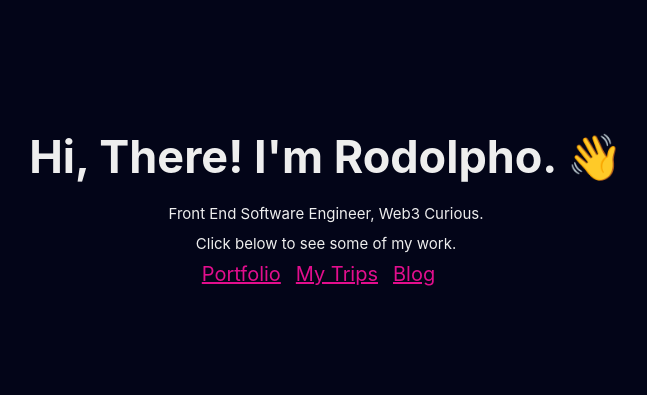
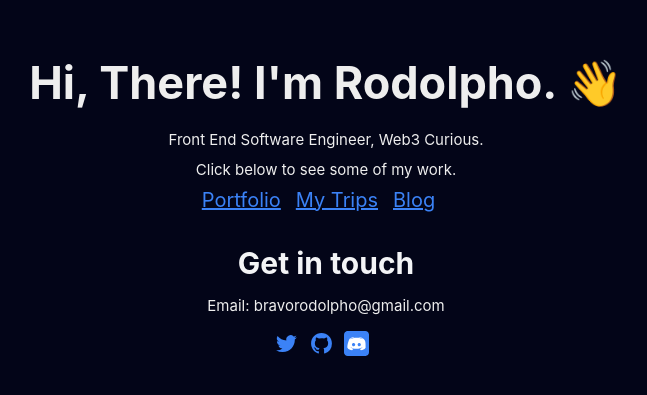
Before and after one commit to rodolphoasb/personal-blog, a Next.js app: page / in a window 1280 px wide. Shown: the part 191-586 px from the top of the page, without its empty margins (314-961 px from the left). Built offline with nearby package versions, Linux system fonts and the light colour scheme.

Commit message:
Add Contact information

```diff
--- /dev/null
+++ b/src/components/GetInTouch/index.tsx
@@ -0,0 +1,63 @@
+import * as S from './styles'
+
+export default function GetInTouch() {
+  return (
+    <S.Container>
+      <h2>Get in touch</h2>
+      <p>Email: bravorodolpho@gmail.com</p>
+      <div>
+        <a href="https://twitter.com/rodolphobravo">
+          <span>Twitter</span>
+          <svg
+            className=""
+            fill="currentColor"
+            viewBox="0 0 24 24"
+            aria-hidden="true"
+          >
+            <path d="M8.29 20.251c7.547 0 11.675-6.253 11.675-11.675 0-.178 0-.355-.012-.53A8.348 8.348 0 0022 5.92a8.19 8.19 0 01-2.357.646 4.118 4.118 0 001.804-2.27 8.224 8.224 0 01-2.605.996 4.107 4.107 0 00-6.993 3.743 11.65 11.65 0 01-8.457-4.287 4.106 4.106 0 001.27 5.477A4.072 4.072 0 012.8 9.713v.052a4.105 4.105 0 003.292 4.022 4.095 4.095 0 01-1.853.07 4.108 4.108 0 003.834 2.85A8.233 8.233 0 012 18.407a11.616 11.616 0 006.29 1.84" />
+          </svg>
+        </a>
+
+        <a href="https://github.com/rodolphoasb">
+          <span>GitHub</span>
+          <svg
+            className=""
+            fill="currentColor"
+            viewBox="0 0 24 24"
+            aria-hidden="true"
+          >
+            <path
+              fillRule="evenodd"
+              d="M12 2C6.477 2 2 6.484 2 12.017c0 4.425 2.865 8.18 6.839 9.504.5.092.682-.217.682-.483 0-.237-.008-.868-.013-1.703-2.782.605-3.369-1.343-3.369-1.343-.454-1.158-1.11-1.466-1.11-1.466-.908-.62.069-.608.069-.608 1.003.07 1.531 1.032 1.531 1.032.892 1.53 2.341 1.088 2.91.832.092-.647.35-1.088.636-1.338-2.22-.253-4.555-1.113-4.555-4.951 0-1.093.39-1.988 1.029-2.688-.103-.253-.446-1.272.098-2.65 0 0 .84-.27 2.75 1.026A9.564 9.564 0 0112 6.844c.85.004 1.705.115 2.504.337 1.909-1.296 2.747-1.027 2.747-1.027.546 1.379.202 2.398.1 2.651.64.7 1.028 1.595 1.028 2.688 0 3.848-2.339 4.695-4.566 4.943.359.309.678.92.678 1.855 0 1.338-.012 2.419-.012 2.747 0 .268.18.58.688.482A10.019 10.019 0 0022 12.017C22 6.484 17.522 2 12 2z"
+              clipRule="evenodd"
+            />
+          </svg>
+        </a>
+
+        <a href="https://discordapp.com/users/664944759999168533">
+          <span>Discord</span>
+          <svg
+            xmlns="http://www.w3.org/2000/svg"
+            width="25"
+            height="25"
+            version="1"
+            viewBox="0 0 75 75"
+          >
+            <path
+              fill="#3B82F6"
+              d="M11.25 0h52.5a11.213 11.213 0 017.953 3.297c.524.52.992 1.09 1.402 1.703a11.334 11.334 0 011.68 4.055c.145.726.215 1.457.215 2.195v52.5a11.213 11.213 0 01-3.297 7.953c-.52.524-1.09.992-1.703 1.402a11.334 11.334 0 01-4.055 1.68c-.726.145-1.457.215-2.195.215h-52.5a11.213 11.213 0 01-7.953-3.297c-.524-.52-.992-1.09-1.402-1.703a11.334 11.334 0 01-1.68-4.055A11.213 11.213 0 010 63.75v-52.5a11.213 11.213 0 013.297-7.953c.52-.524 1.09-.992 1.703-1.402A11.334 11.334 0 019.055.215 11.213 11.213 0 0111.25 0zm0 0"
+            ></path>
+            <path
+              fill="#FFF"
+              d="M50.684 57.422l-3.079-3.664c6.008-1.61 8.352-5.711 8.352-5.711-7.617 7.176-28.418 7.469-36.477 0 0 0 2.051 3.808 8.204 5.71l-3.368 3.665C14.063 57.273 10.11 50.39 10.11 50.39c0-15.235 6.739-27.395 6.739-27.395 6.882-4.832 13.18-4.832 13.18-4.832l.44.586c-8.495 2.344-12.16 6.152-12.16 6.152 9.962-6.738 30.47-6.152 38.528 0 .144-.148-4.836-4.101-12.598-6.152l.73-.586s6.302 0 13.184 4.832c6.887 4.836 6.739 12.16 6.739 27.395 0 0-3.954 6.882-14.207 7.03zm0 0"
+            ></path>
+            <path
+              fill="#3B82F6"
+              d="M33.543 40.867c0 .34-.027.672-.09 1.004a5.38 5.38 0 01-.723 1.848c-.175.277-.378.539-.601.777a4.78 4.78 0 01-2.477 1.402 4.479 4.479 0 01-.941.098c-.316 0-.633-.031-.941-.098a4.666 4.666 0 01-1.747-.765 5.039 5.039 0 01-1.332-1.414 5.38 5.38 0 01-.445-4.813 5.38 5.38 0 01.445-.886 5.039 5.039 0 011.332-1.415 4.78 4.78 0 011.747-.765c.308-.067.625-.098.94-.098.317 0 .634.031.942.098a4.753 4.753 0 012.477 1.402c.223.238.426.5.601.778a5.38 5.38 0 01.723 1.847c.063.332.09.664.09 1zm0 0M50.535 40.867c0 .34-.027.672-.09 1.004a5.38 5.38 0 01-.723 1.848c-.175.277-.378.539-.6.777a4.78 4.78 0 01-2.477 1.402 4.479 4.479 0 01-.942.098c-.316 0-.633-.031-.941-.098a4.666 4.666 0 01-1.746-.765 5.039 5.039 0 01-1.332-1.414 5.38 5.38 0 01-.446-4.813 5.38 5.38 0 01.446-.886 5.039 5.039 0 011.332-1.415 4.78 4.78 0 011.746-.765c.308-.067.625-.098.941-.098.317 0 .633.031.942.098a4.753 4.753 0 012.476 1.402c.223.238.426.5.602.778a5.38 5.38 0 01.722 1.847c.063.332.09.664.09 1zm0 0"
+            ></path>
+          </svg>
+        </a>
+      </div>
+    </S.Container>
+  )
+}
--- /dev/null
+++ b/src/components/GetInTouch/styles.ts
@@ -0,0 +1,34 @@
+import styled from 'styled-components'
+
+export const Container = styled.div`
+  margin-top: 3rem;
+
+  h2 {
+    font-size: 3rem;
+    color: #f3f4f6;
+  }
+
+  p {
+    font-size: var(--small);
+    line-height: var(--medium);
+    margin: 1rem 0rem;
+  }
+
+  a {
+    margin-right: 1rem;
+    span {
+      position: absolute;
+      width: 1px;
+      height: 1px;
+      padding: 0;
+      margin: -1px;
+      overflow: hidden;
+      clip: rect(0, 0, 0, 0);
+      white-space: nowrap;
+      border-width: 0;
+    }
+    svg {
+      width: 25px;
+    }
+  }
+`
--- a/src/components/LinkWrapper/styles.ts
+++ b/src/components/LinkWrapper/styles.ts
@@ -5,7 +5,7 @@ export const Wrapper = styled.div`
   z-index: 1100; //bigger than leaflet
   top: var(--medium);
   right: var(--medium);
-  color: var(--white);
+  color: #d1d5db;
   cursor: pointer;
 
   svg {
@@ -14,7 +14,7 @@ export const Wrapper = styled.div`
 
   &:hover {
     svg {
-      color: var(--highlight);
+      color: #3b82f6;
     }
   }
 `
--- /dev/null
+++ b/src/pages/articles/[slug].js
@@ -0,0 +1,3 @@
+export default function index() {
+  return <h1>Index</h1>
+}
--- a/src/pages/index.tsx
+++ b/src/pages/index.tsx
@@ -1,6 +1,7 @@
 import * as S from 'styles/home'
 import Link from 'next/link'
 import { NextSeo } from 'next-seo'
+import GetInTouch from '../components/GetInTouch'
 
 const Home = () => (
   <>
@@ -19,16 +20,17 @@ const Home = () => (
         </p>
         <ul>
           <li>
-            <Link href="/about">Portfolio</Link>
+            <Link href="/portfolio">Portfolio</Link>
           </li>
           <li>
             <Link href="/my-trips">My Trips</Link>
           </li>
           <li>
-            <Link href="/blog">Blog</Link>
+            <Link href="/articles">Blog</Link>
           </li>
         </ul>
       </S.Body>
+      <GetInTouch />
     </S.Content>
   </>
 )
--- /dev/null
+++ b/src/pages/portfolio/styles.ts
@@ -0,0 +1,45 @@
+import styled from 'styled-components'
+
+export const Wrapper = styled.div`
+  min-height: 100vh;
+  width: 100%;
+  background: #f9fafb;
+  display: flex;
+  justify-content: center;
+
+  h1 {
+    font-size: 4rem;
+    color: #1f2937;
+    margin-bottom: 6rem;
+  }
+
+  h2 {
+    font-size: 3rem;
+    color: #374151;
+  }
+
+  h3 {
+    font-size: 2rem;
+    color: #3b82f6;
+    font-weight: 500;
+    margin-top: 2rem;
+  }
+
+  p {
+    color: #6b7280;
+    margin-top: 1rem;
+  }
+`
+
+export const Container = styled.div`
+  height: 100%;
+  max-width: 1120px;
+  margin: 4rem 0rem;
+  display: flex;
+  justify-content: center;
+  flex-direction: column;
+
+  div {
+    margin-bottom: 8rem;
+  }
+`
--- a/src/styles/global.ts
+++ b/src/styles/global.ts
@@ -3,7 +3,7 @@ import { createGlobalStyle } from 'styled-components'
 const GlobalStyles = createGlobalStyle`
 
   :root {
-    --highlight: #e20e8d;
+    --highlight: #3B82F6;
     --background: #030518;
     --white: #eeeeee;
     --container: 100rem;
--- a/src/templates/Trips/index.tsx
+++ b/src/templates/Trips/index.tsx
@@ -1,6 +1,6 @@
 import dynamic from 'next/dynamic'
 import LinkWrapper from 'components/LinkWrapper'
-import { InfoOutline } from '@styled-icons/evaicons-outline'
+import { HomeOutline } from '@styled-icons/evaicons-outline'
 import { MapProps } from 'components/Map'
 const Map = dynamic(() => import('components/Map'), { ssr: false })
 
@@ -8,7 +8,7 @@ const TripsTemplate = ({ places }: MapProps) => {
   return (
     <>
       <LinkWrapper href="/">
-        <InfoOutline size={32} aria-label="Home" />
+        <HomeOutline size={32} aria-label="Home" />
       </LinkWrapper>
       <Map places={places} />
     </>
```
Also changed, not shown: src/pages/articles/index.js (added, +12 -0 lines), src/pages/portfolio/index.tsx (added, +67 -0 lines), src/templates/Pages/index.tsx (deleted, +0 -24 lines), src/templates/Pages/styles.ts (deleted, +0 -25 lines).
